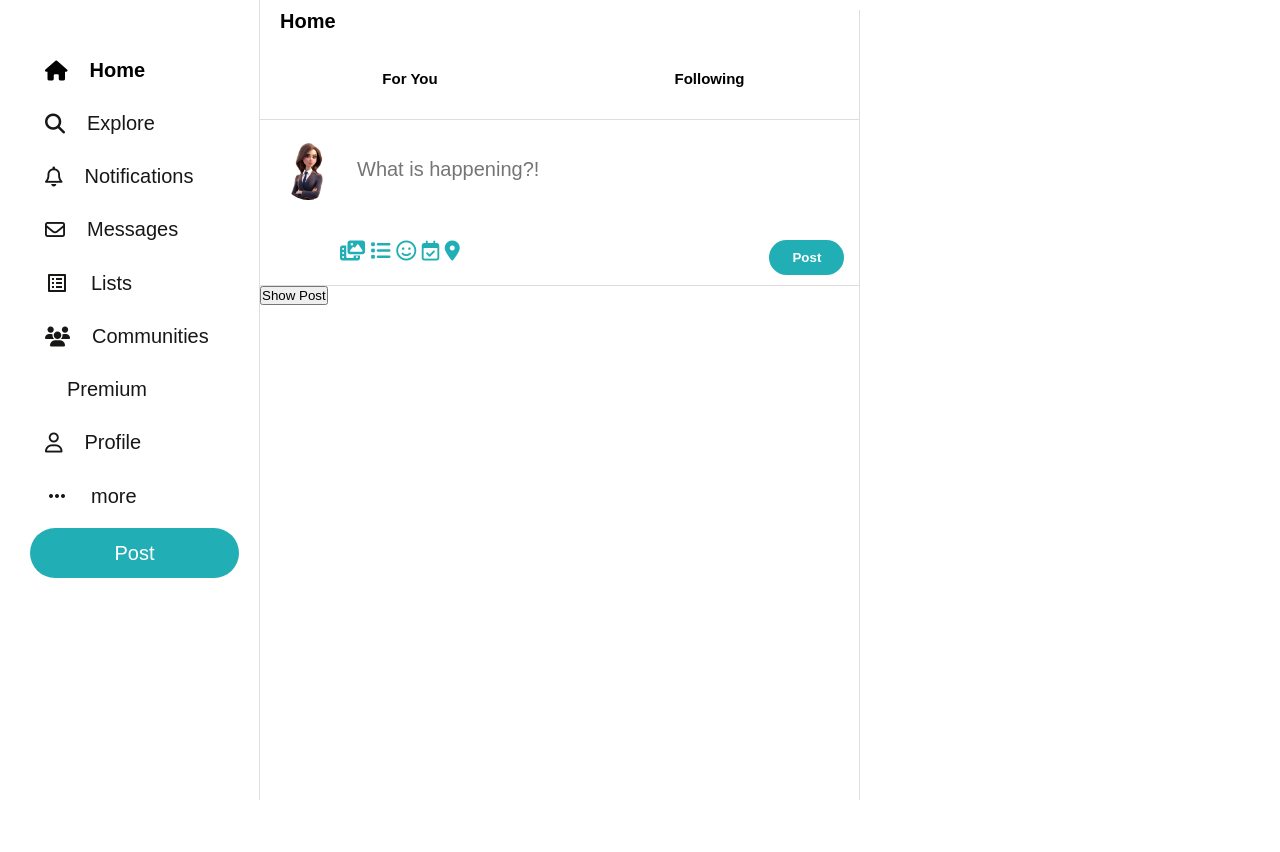
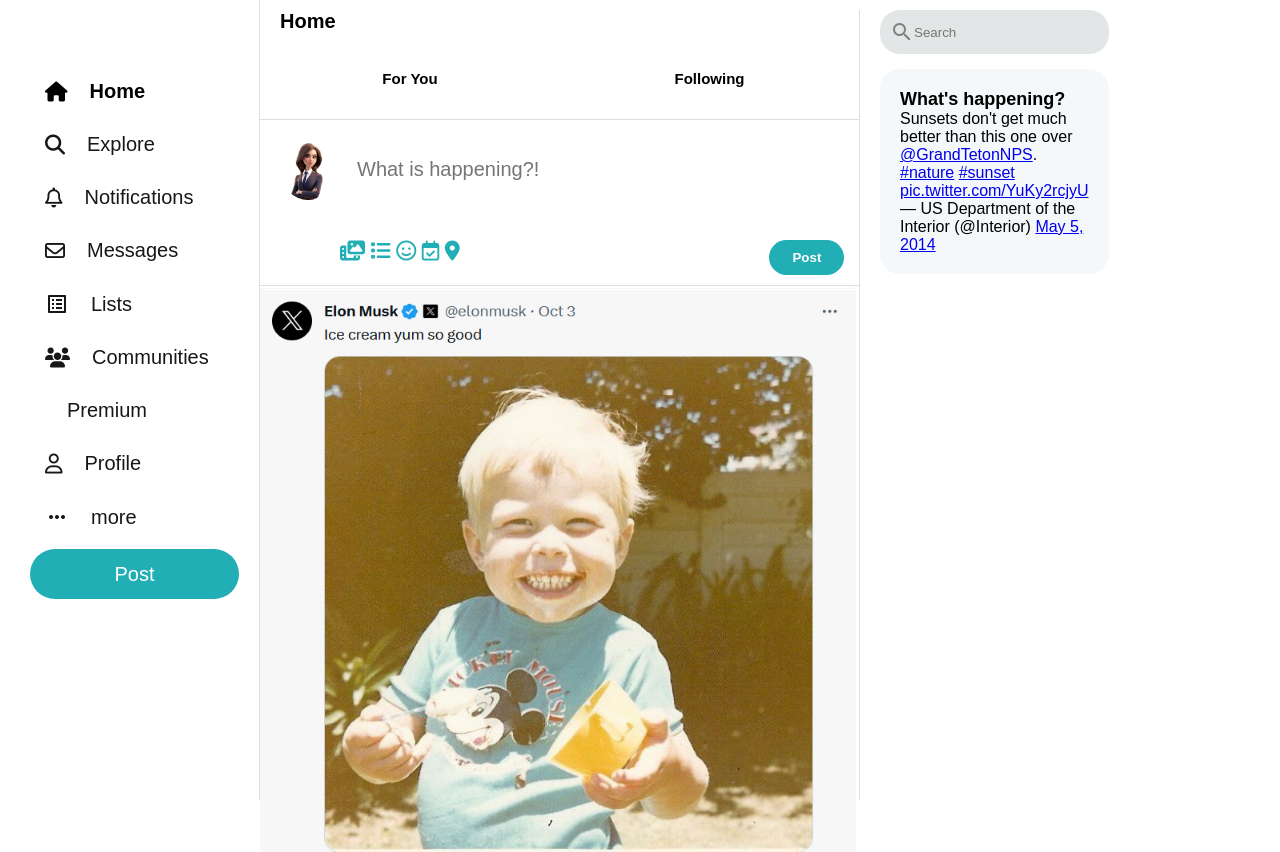
Before and after one commit to Karkhanisshalaka/twitter_clone, a plain HTML site: page index.html in a window 1280 px wide. Shown: the top 852 px of the page. Before the commit the page ends 800 px from the top, so only its background shows below. Drawn offline with nearby package versions, Linux system fonts and the light colour scheme.

Commit message:
project added

```diff
--- a/index.html
+++ b/index.html
@@ -104,9 +104,53 @@
           </div>
         </form>
       </div>
-      <button class="show_Post">Show Post</button>
+      <div class="feed_post">
+        <img src="post.png" alt="post" />
+      </div>
+      <div class="feed_post">
+        <img src="post.png" alt="post" />
+      </div>
     </div>
 
     <!-- Post_Box End -->
+    <!-- widgets starts -->
+    <div class="widgets">
+      <div class="widgets__input">
+        <span class="material-icons widgets__searchIcon"> search </span>
+        <input type="text" placeholder="Search" />
+      </div>
+
+      <div class="widgets__widgetContainer">
+        <h2>What's happening?</h2>
+        <blockquote class="twitter-tweet">
+          <p lang="en" dir="ltr">
+            Sunsets don&#39;t get much better than this one over
+            <a href="https://twitter.com/GrandTetonNPS?ref_src=twsrc%5Etfw"
+              >@GrandTetonNPS</a
+            >.
+            <a
+              href="https://twitter.com/hashtag/nature?src=hash&amp;ref_src=twsrc%5Etfw"
+              >#nature</a
+            >
+            <a
+              href="https://twitter.com/hashtag/sunset?src=hash&amp;ref_src=twsrc%5Etfw"
+              >#sunset</a
+            >
+            <a href="http://t.co/YuKy2rcjyU">pic.twitter.com/YuKy2rcjyU</a>
+          </p>
+          &mdash; US Department of the Interior (@Interior)
+          <a
+            href="https://twitter.com/Interior/status/463440424141459456?ref_src=twsrc%5Etfw"
+            >May 5, 2014</a
+          >
+        </blockquote>
+        <script
+          async
+          src="https://platform.twitter.com/widgets.js"
+          charset="utf-8"
+        ></script>
+      </div>
+    </div>
+    <!-- widgets ends -->
   </body>
 </html>
--- a/style.css
+++ b/style.css
@@ -23,7 +23,17 @@
 .logo{
     font-size: 30px;
     margin-left: 15px;
-    margin-top: 10px;
+    margin-top: 15px;
+    height: 50px;
+    width: 50px;
+}
+.fa-brands:hover{
+    background-color: rgb(227, 230, 230);
+    border-radius: 40px;
+    /* width: 50px;
+    height: 50px; */
+
+
 }
 .sidebarOption{
     display: flex;
@@ -52,11 +62,12 @@
     border: none;
 }
 .sidebarOption:hover {
-    background-color: rgb(106, 108, 109);
+    background-color: rgb(227, 230, 230);
     border-radius: 30px;
     /* transition: color 100ms ease-out; */
 
   }
+  /* post start */
 .post{
     border-right: 1px solid rgb(225, 221, 221);
     flex: 0.2;
@@ -64,9 +75,18 @@
     margin-top: 10px;
 
 }
+.post::-webkit-scrollbar {
+    display: none;
+  }
+
+.post {
+    -ms-overflow-style: none;
+    scrollbar-width: none;
+  }
 .post_Home,h3{
     font-size: 20px;
     margin-left: 10px;
+    position: sticky;
 }
 .post_Home{
     height: 5%;
@@ -103,8 +123,7 @@
     flex: 0.2;
     align-items: center;
     margin: 0;
-
-
+    position: sticky;
 }
 .Post_Button h2{
     display: flex;
@@ -193,7 +212,6 @@
     /* flex: 0.2; */
     border: none;
     height: 65px;
-    /* background-color: aqua; */
 }
 .tweetBox__tweetButton {
     background-color: #22aeb5;
@@ -206,3 +224,49 @@
     margin-top: 20px;
     margin-left: 90px;
   }
+  .feed_post{
+    height: 600px;
+    width: 598px;
+    background-color: #22aeb5;
+  }
+  .feed_post img{
+    height: 100%;
+    width: 100%;
+  }
+  /* widgets */
+  .widgets {
+    flex: 0.3;
+  }
+
+  .widgets__input {
+    display: flex;
+    align-items: center;
+    background-color: rgb(227, 230, 230);
+    padding: 10px;
+    border-radius: 20px;
+    margin-top: 10px;
+    margin-left: 20px;
+
+  }
+
+  .widgets__input input {
+    border: none;
+    background-color: rgb(227, 230, 230)
+  }
+
+  .widgets__searchIcon {
+    color: gray;
+  }
+
+  .widgets__widgetContainer {
+    margin-top: 15px;
+    margin-left: 20px;
+    padding: 20px;
+    background-color: #f5f8fa;
+    border-radius: 20px;
+  }
+
+  .widgets__widgetContainer h2 {
+    font-size: 18px;
+    font-weight: 800;
+  }
```
Also changed, not shown: post.png (added).
